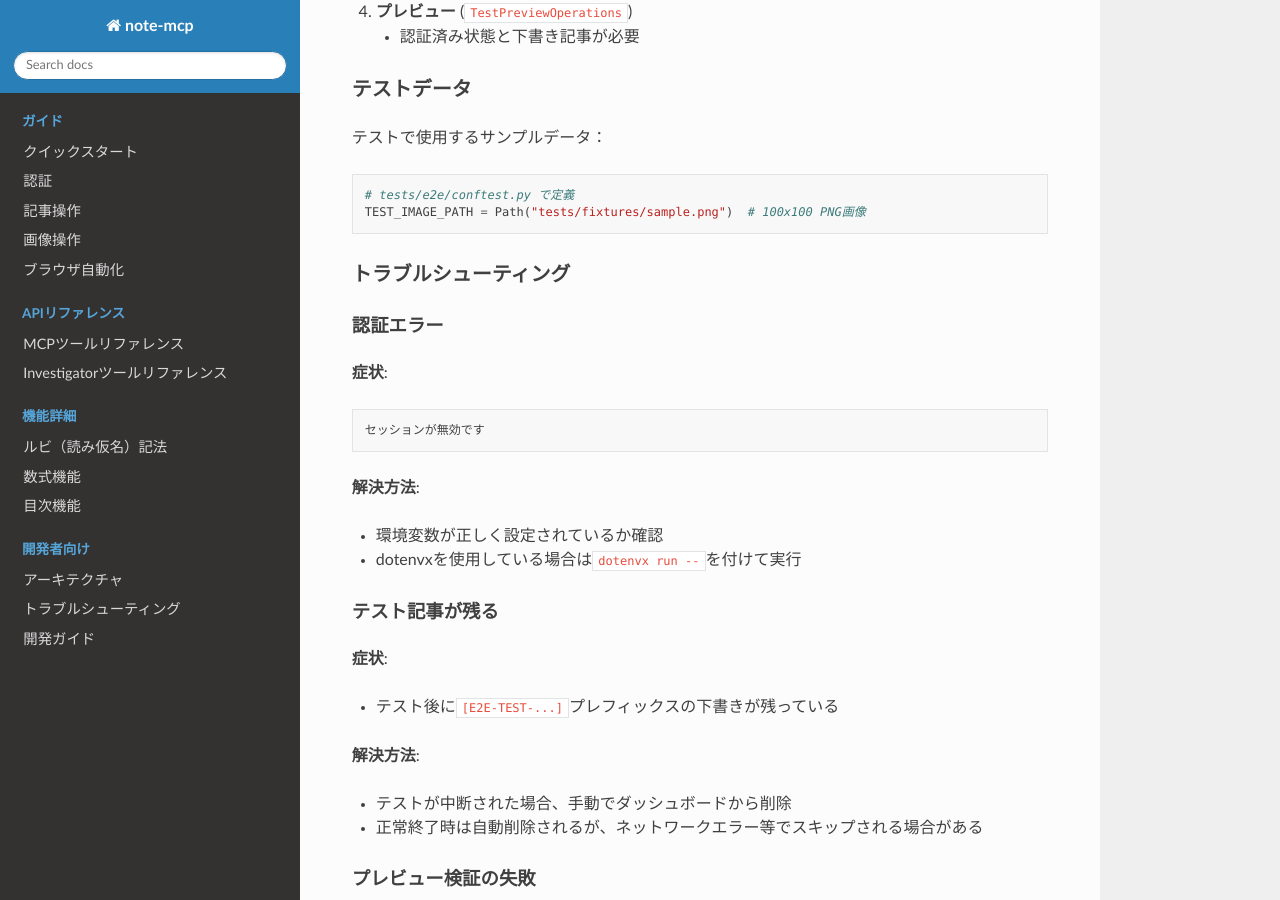
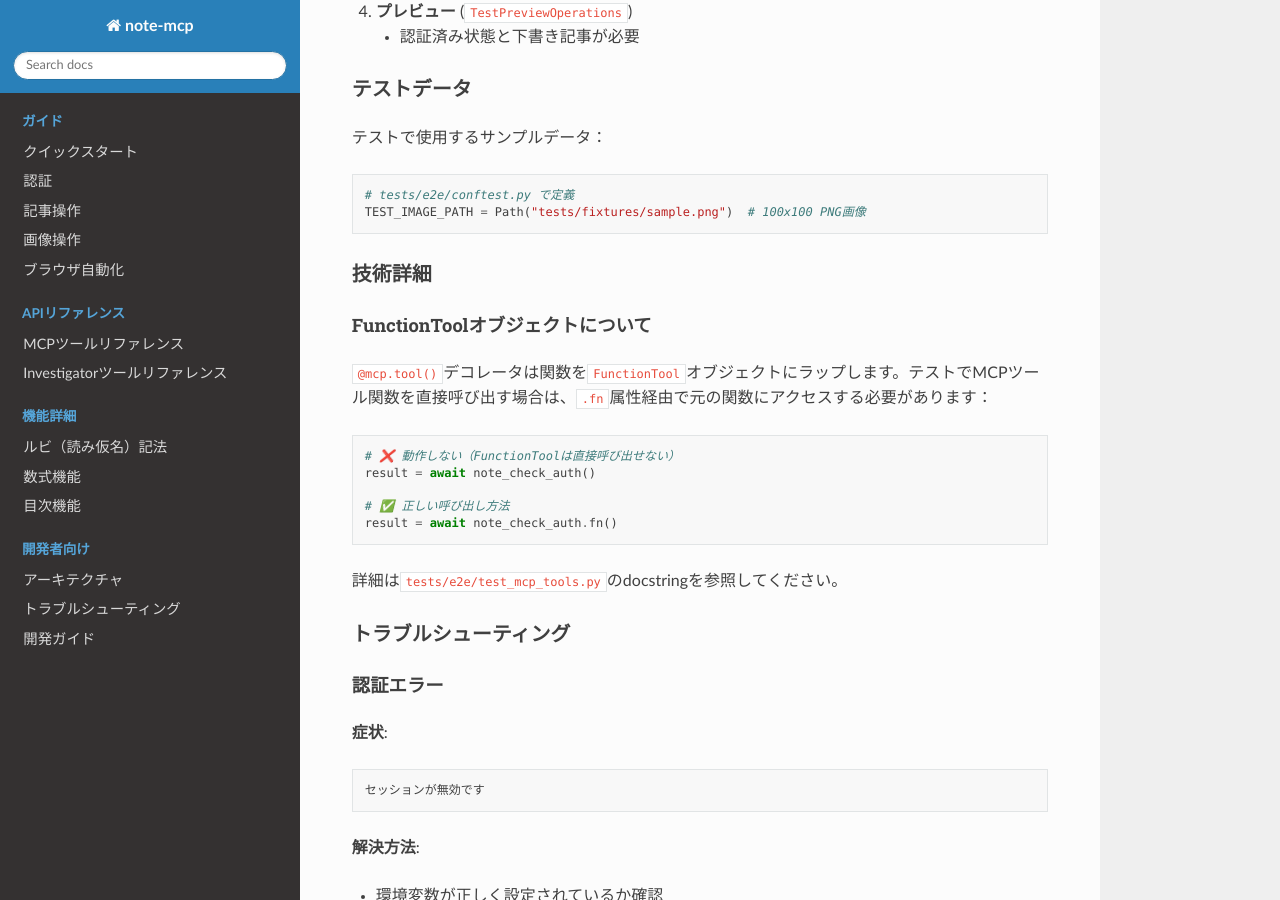
Before and after one commit to drillan/note-mcp, a Sphinx documentation site: the page built from docs/development/testing.md, in a window 1280 px wide and 900 px high, scrolled down 4939 px. Built offline with Sphinx 7.4.7 and the Read the Docs theme 3.1.0, drawn with Linux system fonts in a browser that asks for light colours.

Commit message:
docs: add FunctionTool technical details to testing.md
Document the .fn attribute access pattern for calling MCP tool
functions in E2E tests.

🤖 Generated with [Amplifier](https://github.com/microsoft/amplifier)

Co-Authored-By: Amplifier <240397093+microsoft-amplifier@users.noreply.github.com>

````diff
--- a/docs/development/testing.md
+++ b/docs/development/testing.md
@@ -223,6 +223,22 @@ MCPツールテストは以下の順序で実行する必要があります：
 TEST_IMAGE_PATH = Path("tests/fixtures/sample.png")  # 100x100 PNG画像
 ```
 
+### 技術詳細
+
+#### FunctionToolオブジェクトについて
+
+`@mcp.tool()`デコレータは関数を`FunctionTool`オブジェクトにラップします。テストでMCPツール関数を直接呼び出す場合は、`.fn`属性経由で元の関数にアクセスする必要があります：
+
+```python
+# ❌ 動作しない（FunctionToolは直接呼び出せない）
+result = await note_check_auth()
+
+# ✅ 正しい呼び出し方法
+result = await note_check_auth.fn()
+```
+
+詳細は`tests/e2e/test_mcp_tools.py`のdocstringを参照してください。
+
 ### トラブルシューティング
 
 #### 認証エラー
````
